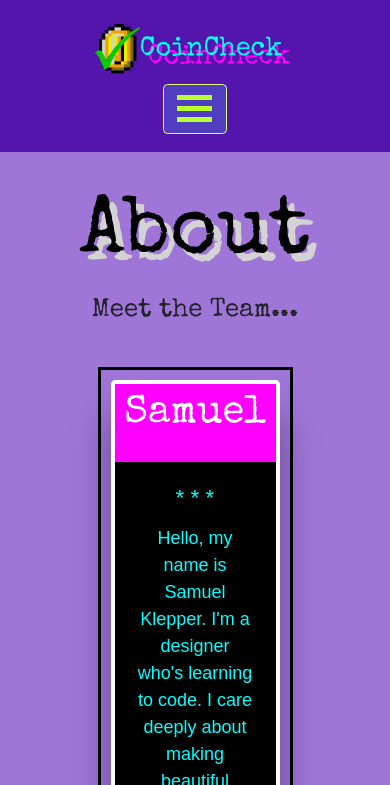
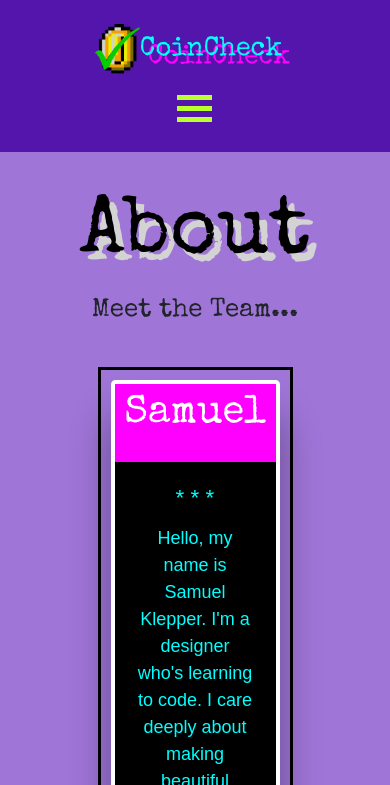
Before and after one commit to SamKlep/coinCheck, a website: page public/about.html in a window 390 px wide. Shown: the top 785 px of the page. Drawn offline with nearby package versions, Linux system fonts and the light colour scheme; no server answers.

Commit message:
fixed hamburger

```diff
--- a/public/about.css
+++ b/public/about.css
@@ -41,10 +41,7 @@
   }
 
 
-    .btn {
-        background-color: rgb(80, 61, 191);
-        border: rgb(224, 252, 120) solid 1px
-    }
+
 
   .group:hover {
       color: yellow;
--- a/public/index.css
+++ b/public/index.css
@@ -31,10 +31,7 @@ h1 {
 }
 
 
-.btn {
-    background-color: rgb(80, 61, 191);
-    border: rgb(224, 252, 120) solid 1px
-}
+
 
 .footer {
     align-self: baseline;
```
